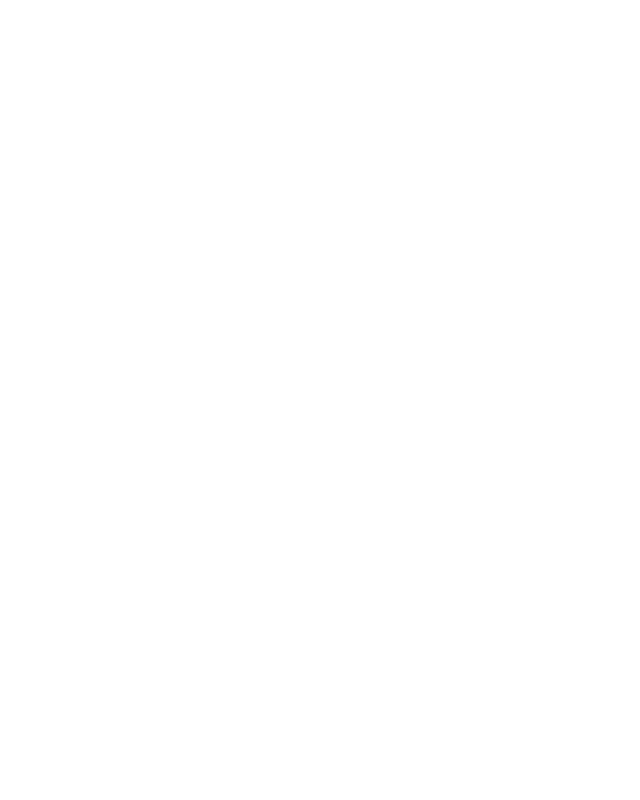
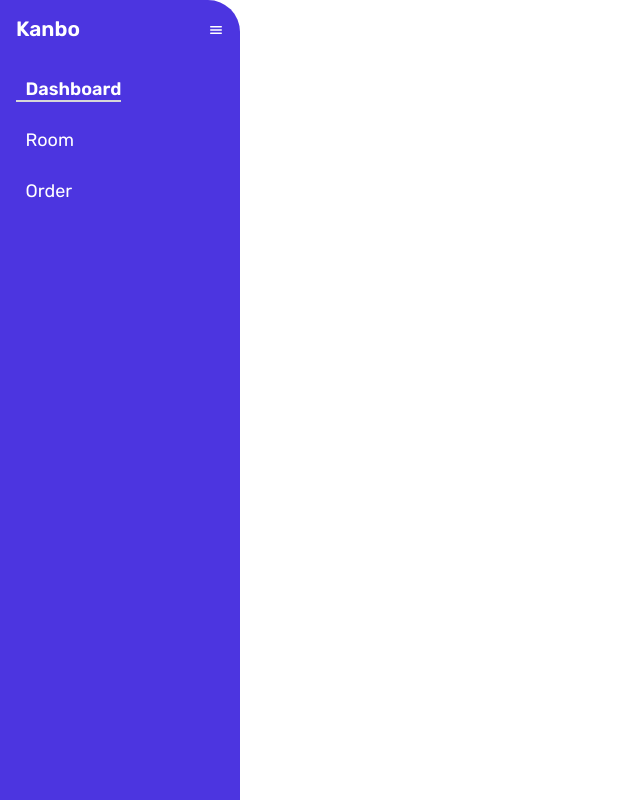
Before and after one commit to Kel2-Kanbo/Kanbo-web, a React (Create React App) app: page / in a window 1280 px wide. Shown: the whole page, without its empty margins (0-640 px from the left). Built offline with nearby package versions, Linux system fonts and the light colour scheme.

Commit message:
create feature/dashboard

```diff
--- a/src/App.js
+++ b/src/App.js
@@ -1,10 +1,23 @@
 import { BrowserRouter as Router, Route, Routes } from 'react-router-dom';
 import './App.css';
 
+import Dashboard from './Pages/Dashboard';
+import NotFound from './Pages/NotFound';
+
 function App() {
   return (
-    <div className="App">
-
+    <div>
+    {/* <div className="App"> */}
+      <Router>
+        <Routes>
+          <Route path="/" element={<Dashboard />} />
+          {/* <Route exact path="/login" element={<Login />} />
+          <Route element={ <PrivateRoute /> }>
+            <Route path="/home-admin" element={<Home />} />
+          </Route> */}
+          <Route path="*" element={<NotFound />} />
+        </Routes>
+      </Router>
     </div>
   );
 }
--- /dev/null
+++ b/src/Components/Sidebar/index.jsx
@@ -0,0 +1,61 @@
+import React from "react";
+import { NavLink } from "react-router-dom";
+
+import { IoMenu } from "react-icons/io5";
+
+const Sidebar = () => {
+  return (
+    <>
+      <input type="checkbox" id="sidebar-toggle" />
+      <div className="sidebar">
+        <div className="sidebar-header">
+          <h3 className="brand">
+            <span className="brand-title">Kanbo</span>
+          </h3>
+          <label htmlFor="sidebar-toggle"><IoMenu/></label>
+        </div>
+
+        <div className="sidebar-menu">
+          <ul>
+            <li>
+              <NavLink
+                to="/"
+                className={({ isActive }) =>
+                  isActive ? "side-link active" : "side-link"
+                }
+              >
+                <i className=""></i>
+                <span>Dashboard</span>
+              </NavLink>
+            </li>
+            <li>
+              <NavLink
+                to="/room"
+                className={({ isActive }) =>
+                  isActive ? "side-link active" : "side-link"
+                }
+              >
+                <i className="fa-solid fa-map-location-dot"></i>
+
+                <span>Room</span>
+              </NavLink>
+            </li>
+            <li>
+              <NavLink
+                to="/order"
+                className={({ isActive }) =>
+                  isActive ? "side-link active" : "side-link"
+                }
+              >
+                <i className="fa-regular fa-newspaper"></i>
+                <span>Order</span>
+              </NavLink>
+            </li>
+          </ul>
+        </div>
+      </div>
+    </>
+  );
+};
+
+export default Sidebar;
--- /dev/null
+++ b/src/Pages/Dashboard/index.jsx
@@ -0,0 +1,15 @@
+import React from 'react'
+// import Navbar from '../../Components/Navbar';
+import Sidebar from '../../Components/Sidebar';
+
+function Dashboard() {
+  return (
+    <>
+        <Sidebar/>
+        {/* <Navbar/> */}
+        <div className='px-4'>ini Dashboard</div>
+    </>
+  )
+}
+
+export default Dashboard;
--- /dev/null
+++ b/src/Pages/NotFound/index.jsx
@@ -0,0 +1,41 @@
+import React from "react";
+// import Navbar from "../../components/Navbar";
+// import Footer from "../../components/Footer";
+// import ImageNotFound from "../../assets/images/not-found.gif";
+
+import { Link } from "react-router-dom";
+
+const NotFound = () => {
+  return (
+    <>
+      {/* <Navbar /> */}
+      <div className="md:container md:mx-auto px-3">
+        <div>
+          <div >
+            {/* <img
+              src={ImageNotFound}
+              className="img-not-found mt-5"
+              alt="Traveler Images"
+            /> */}
+            <h1 className="text-center title-notfound">
+              This page is outside of the Universe
+            </h1>
+            <p className="text-center mb-4 subtitle-notfound">
+              The page you are trying to access doesn't exist or has been moved.{" "}
+              <br />
+              Try going back to our homepage.
+            </p>
+            <p className="text-center">
+              <Link to="/" className="btn-notfound">
+                Back
+              </Link>
+            </p>
+          </div>
+        </div>
+      </div>
+      {/* <Footer /> */}
+    </>
+  );
+};
+
+export default NotFound;
--- a/src/index.css
+++ b/src/index.css
@@ -19,3 +19,271 @@
     monospace; */
     font-family: 'Rubik', sans-serif;
 }
+
+/* Sidebar */
+
+:root {
+  /* --main-color: #027581; */
+  --main-color: #4C35E0;
+  --color-dark: #1F1F1F;
+  --text-grey: #D7D7D7;
+}
+
+#sidebar-toggle {
+  display: none;
+}
+
+.brand-title {
+  font-size: 1.3rem;
+  font-weight: 800;
+}
+
+.sidebar {
+  height: 100%;
+  width: 240px;
+  position: fixed;
+  left: 0;
+  top: 0;
+  z-index: 100;
+  background: var(--main-color);
+  color: #fff;
+  overflow-y: auto;
+  transition: width 500ms;
+  border-top-right-radius: 2rem;;
+}
+
+.sidebar-header {
+  display: flex;
+  justify-content: space-between;
+  align-items: center;
+  height: 60px;
+  padding: 0rem 1rem;
+  border-bottom: 1px solid #4C35E0;
+}
+
+.sidebar-menu {
+  padding: 1rem;
+}
+
+.sidebar ul {
+  padding-left: 0 !important;
+}
+
+.sidebar li {
+  margin-bottom: 1.5rem;
+
+  list-style-type: none !important;
+}
+
+.sidebar a {
+  color: #fff;
+  font-size: 1.125rem;
+  text-decoration: none !important;
+}
+
+.sidebar a span:last-child {
+  padding-left: 0.6rem;
+}
+
+.sidebar a:hover {
+  color: rgb(255, 255, 255);
+  /* border-bottom: 2px solid rgb(252, 92, 18); */
+  border-bottom: 2px solid #888686;
+  font-weight: 700;
+  transition: 0.2s ease !important;
+}
+
+.side-link.active {
+  border-bottom: 2px solid #D7D7D7;
+  font-weight: 700;
+}
+
+#sidebar-toggle:checked ~ .sidebar {
+  width: 60px;
+}
+
+#sidebar-toggle:checked ~ .sidebar .sidebar-header h3 span,
+#sidebar-toggle:checked ~ .sidebar li span:last-child {
+  display: none;
+}
+
+#sidebar-toggle:checked ~ .sidebar .sidebar-header,
+#sidebar-toggle:checked ~ .sidebar li {
+  display: flex;
+  justify-content: center;
+}
+
+#sidebar-toggle:checked ~ .main-content {
+  margin-left: 60px;
+}
+
+#sidebar-toggle:checked ~ .main-content header {
+  left: 60px;
+  width: calc(100% - 60px);
+}
+
+.main-content {
+  position: relative;
+  margin-left: 240px;
+  transition: margin-left 500ms;
+}
+
+header {
+  position: fixed;
+  left: 240px;
+  top: 0;
+  z-index: 100;
+  width: calc(100% - 240px);
+  background: #fff;
+  height: 60px;
+  padding: 0rem 4rem;
+  display: flex;
+  align-items: center;
+  justify-content: flex-end;
+  border-bottom: 1px solid #ccc;
+  transition: left 500ms;
+}
+
+.search-wrapper {
+  display: flex;
+  align-items: center;
+}
+
+.logout-icons {
+  display: flex;
+  align-items: center;
+}
+
+.logout-icons span {
+  margin-left: 1.2rem;
+}
+
+main {
+  margin-top: 60px;
+  background: #f1f5f9;
+  min-height: 90vh;
+  padding: 1rem 3rem;
+}
+
+.dash-title {
+  color: var(--color-dark);
+  margin-bottom: 1rem;
+}
+
+.recent {
+  margin-top: 3rem;
+  margin-bottom: 3rem;
+}
+
+.activity-grid {
+  display: grid;
+  grid-template-columns: 99% 1%;
+  grid-column-gap: 1.5rem;
+}
+
+.activity-card {
+  background: #fff;
+  border-radius: 7px;
+}
+
+.activity-card h3 {
+  color: var(--text-grey);
+  margin: 1rem;
+}
+
+.activity-card table {
+  width: 100%;
+  border-collapse: collapse;
+}
+
+.activity-card thead {
+  background: #efefef;
+  text-align: left;
+}
+
+th,
+td {
+  font-size: 0.9rem;
+  padding: 1rem 1rem;
+  color: var(--color-dark);
+}
+
+td {
+  font-size: 0.8rem;
+}
+
+tbody tr:nth-child(even) {
+  background: #f9fafc;
+}
+
+.table-responsive {
+  overflow-x: auto;
+}
+
+@media only screen and (max-width: 1200px) {
+  .sidebar {
+    width: 60px;
+    z-index: 150;
+  }
+
+  .sidebar .sidebar-header h3 span,
+  .sidebar li span:last-child {
+    display: none;
+  }
+
+  .sidebar .sidebar-header,
+  .sidebar li {
+    display: flex;
+    justify-content: center;
+  }
+
+  .main-content {
+    margin-left: 60px;
+  }
+
+  .main-content header {
+    left: 60px;
+    width: calc(100% - 60px);
+  }
+
+  #sidebar-toggle:checked ~ .sidebar {
+    width: 240px;
+  }
+
+  #sidebar-toggle:checked ~ .sidebar .sidebar-header h3 span,
+  #sidebar-toggle:checked ~ .sidebar li span:last-child {
+    display: inline;
+  }
+
+  #sidebar-toggle:checked ~ .sidebar .sidebar-header {
+    display: flex;
+    justify-content: space-between;
+  }
+
+  #sidebar-toggle:checked ~ .sidebar li {
+    display: block;
+  }
+
+  #sidebar-toggle:checked ~ .main-content {
+    margin-left: 60px;
+  }
+
+  #sidebar-toggle:checked ~ .main-content header {
+    left: 60px;
+  }
+}
+
+@media only screen and (max-width: 860px) {
+  .activity-grid {
+    display: block;
+  }
+}
+
+@media only screen and (max-width: 450px) {
+  main {
+    padding-left: 1rem;
+    padding-right: 1rem;
+  }
+}
+
+/* End of Sidebar */
```
Also changed, not shown: 1 other file (tests, documents, lock files or other folders).
